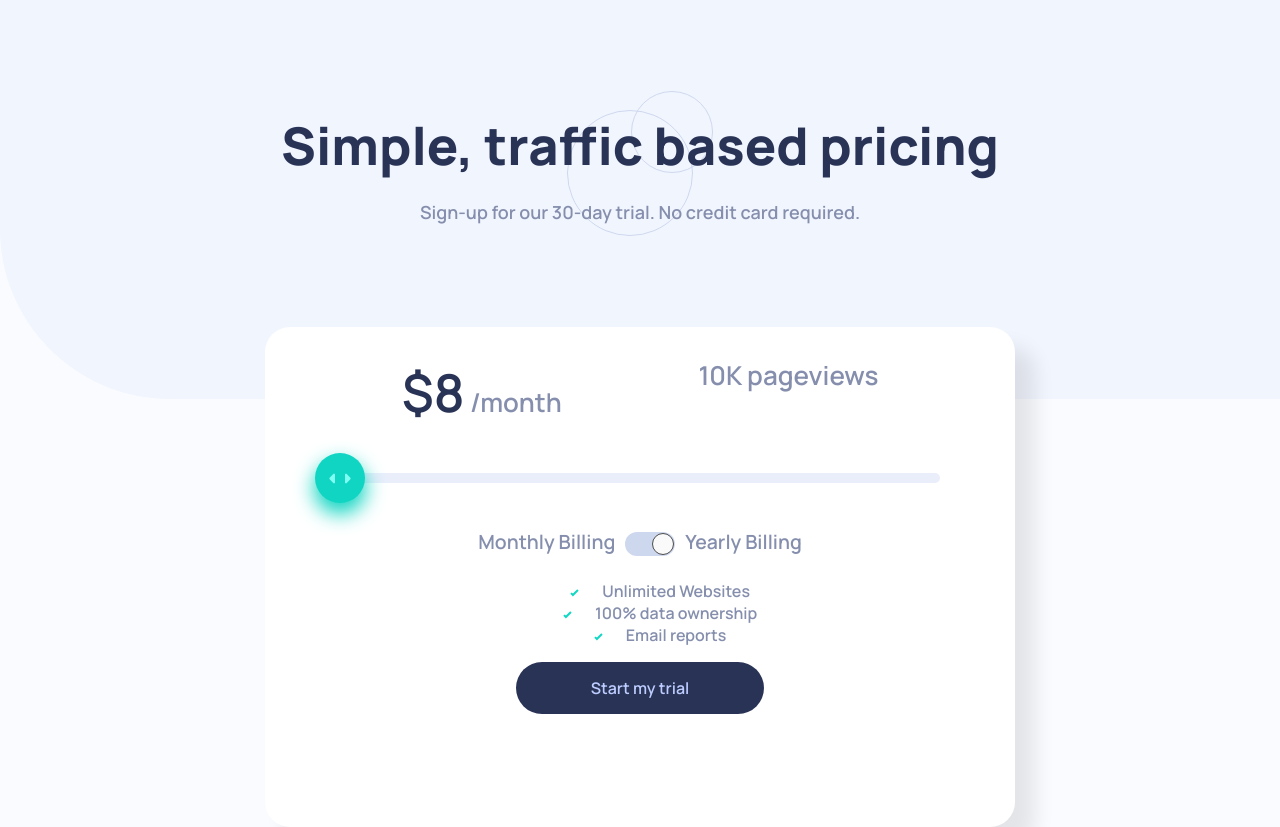
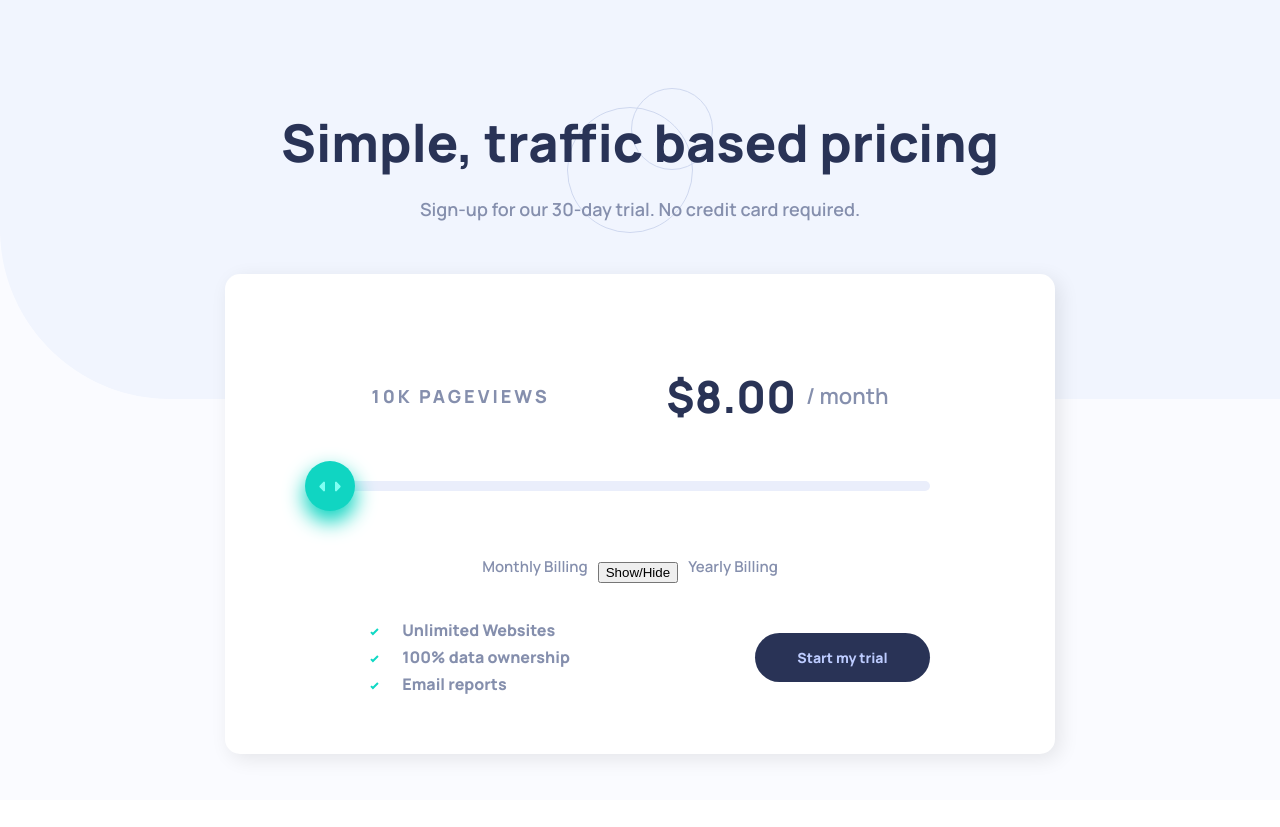
Before and after one commit to LucaGerlich/slider_react, a React (Create React App) app: page / in a window 1280 px wide. After the commit the page ends 800 px from the top, so only its background shows below. Built offline with nearby package versions, Linux system fonts and the light colour scheme.

Commit message:
Update
Added new Slider Button

```diff
--- a/src/App.scss
+++ b/src/App.scss
@@ -15,7 +15,7 @@ $Dark-Desaturated-Blue-TextAndCTABackground: hsl(227, 35%, 25%);
 
 .App-header {
   font-family: Manrope;
-  padding: 100px 0;
+  padding: 50px 0;
   text-align: center;
   background-image: url(./assets/pattern-circles.svg);
   background-position: center;
--- a/src/components/Card.jsx
+++ b/src/components/Card.jsx
@@ -1,5 +1,6 @@
 import React from "react";
 import Toggle from "react-toggle";
+import ToggleTech from "./ToggleTech";
 import { useState } from "react";
 import { Slider } from "./Slider";
 import Slidernew from "./Slidernew";
@@ -9,33 +10,64 @@ import "../assets/icon-check.svg";
 import "../components/Toggle.scss";
 import "./Card.scss";
 
+const prices = [
+  {
+    pageViews: "10K",
+    price: 8,
+  },
+  {
+    pageViews: "50K",
+    price: 12,
+  },
+  {
+    pageViews: "100K",
+    price: 16,
+  },
+  {
+    pageViews: "500K",
+    price: 24,
+  },
+  {
+    pageViews: "1M",
+    price: 36,
+  },
+];
+function setPrice() {
+  console.log(prices);
+}
+
 function Card() {
   const [sliderValue, setSliderValue] = useState(0);
+  const [toggleBool, setToggleBool] = useState(false);
+
+  console.log(toggleBool, setToggleBool);
   return (
     <div className="card">
       <div className="uppertext">
-        <div className="price">
-          <span className="number">${Math.round(8 + 28 * sliderValue)}</span>
-          <span className="month"> /month</span>
-        </div>
         <div className="pageviews">
           <span className="views_number">
-            {Math.round(10 + 200 * sliderValue)}K
+            {prices[sliderValue * (prices.length - 1)].pageViews}
           </span>
-          <span className="views_text"> pageviews</span>
+          <span className="views_text"> PAGEVIEWS</span>
+        </div>
+        <div className="price">
+          <span className="number">
+            ${prices[sliderValue * (prices.length - 1)].price}.00
+          </span>
+          <span className="month"> / month</span>
         </div>
       </div>
       <Slider
         onChange={(sliderValue) => {
           setSliderValue(sliderValue);
         }}
-        steps={5}
+        steps={prices.length - 1}
       ></Slider>
       <div className="switch">
         <span className="month-billing">Monthly Billing</span>
         <div className="switchbutton">
           <label>
-            <Toggle defaultChecked={true} icons={false} onChange={false} />
+            <ToggleTech></ToggleTech>
           </label>
         </div>
         <span className="year-billing">Yearly Billing</span>
@@ -43,7 +75,7 @@ function Card() {
       <div className="spacer"></div>
       <div className="features">
         <div className="list">
-          <ul className="list">
+          <ul className="list-items">
             <li>
               <svg xmlns="http://www.w3.org/2000/svg" width="9" height="8">
                 <path
--- a/src/components/Card.scss
+++ b/src/components/Card.scss
@@ -20,33 +20,58 @@ $Dark-Desaturated-Blue-TextAndCTABackground: hsl(227, 35%, 25%);
   .card {
     font-family: Manrope;
     font-weight: 600;
+    padding: 50px 50px 30px 30px;
     width: 750px;
-    height: 500px;
-    border-radius: 25px;
-    box-shadow: 0 0 0 0 rgba(0, 0, 0, 0.2), 20px 20px 20px 0 rgba(0, 0, 0, 0.09);
+    height: 400px;
+    border-radius: 15px;
+    box-shadow: 0 0 0 0 rgba(0, 0, 0, 0.2), 5px 5px 20px 0 rgba(0, 0, 0, 0.09);
     background-color: white;
     color: black;
+    display: flex;
+    flex-direction: column;
+    justify-content: center;
+    align-items: center;
 
     .uppertext {
+      margin: 10px;
       color: $Grayish-Blue-Text;
       display: flex;
       flex-direction: row;
       justify-content: space-evenly;
       margin-top: 30px;
       width: 100%;
+      align-items: center;
 
+      .price {
+        display: flex;
+        align-items: center;
+
+        order: 1;
         .number {
           color: $Dark-Desaturated-Blue-TextAndCTABackground;
-        font-weight: 300;
-        font-size: 200%;
+          font-weight: 800;
+          font-size: 170%;
         }
 
         .month {
+          margin-left: 10px;
+          font-size: 22px;
           color: $Grayish-Blue-Text;
         }
       }
 
+      .pageviews {
+        font-weight: 800;
+        letter-spacing: 3px;
+        font-style: unset;
+        order: 1;
+        font-size: 18px;
+      }
+    }
+
     .slider {
+      margin: 20px;
+      order: 2;
       width: auto;
       position: relative;
       height: 50px;
@@ -94,9 +119,13 @@ $Dark-Desaturated-Blue-TextAndCTABackground: hsl(227, 35%, 25%);
     }
 
     .switch {
+      margin: 20px;
+      order: 3;
       display: flex;
       flex-direction: row;
       justify-content: center;
+      font-weight: 600;
+      font-size: 20px;
       width: 100%;
       color: $Grayish-Blue-Text;
 
@@ -125,23 +154,29 @@ $Dark-Desaturated-Blue-TextAndCTABackground: hsl(227, 35%, 25%);
     }
 
     .features {
+      order: 4;
       display: flex;
-      flex-direction: column;
+      flex-direction: row;
       justify-content: center;
+      justify-content: space-between;
+      align-items: center;
       font-size: medium;
+      font-weight: 800;
+      width: 80%;
 
       button {
         font-family: Manrope;
-        font-weight: 600;
+        font-weight: 800;
         background-color: $Dark-Desaturated-Blue-TextAndCTABackground;
         padding: 15px 10%;
         border: none;
+        width: 175px;
         border-radius: 300px;
         color: $Pale-Blue-CTAText;
         text-align: center;
         text-decoration: none;
         display: inline-block;
-        font-size: 16px;
+        font-size: 14px;
 
         &:hover {
           cursor: pointer;
@@ -149,14 +184,25 @@ $Dark-Desaturated-Blue-TextAndCTABackground: hsl(227, 35%, 25%);
       }
 
       .spacer {
+        width: 100%;
+        height: 200px;
+        color: black;
       }
 
       .list {
         color: $Grayish-Blue-Text;
         list-style: none;
+        text-align: left;
+
+        li {
+          list-style: none;
+          margin-top: 5px;
+          margin-bottom: 5px;
 
           svg {
             margin-right: 20px;
+            size: 1px;
+          }
         }
       }
     }
@@ -336,6 +382,7 @@ $Dark-Desaturated-Blue-TextAndCTABackground: hsl(227, 35%, 25%);
     }
 
     .slider {
+      order: 2;
       width: auto;
       position: relative;
       height: 50px;
--- a/src/components/Toggle.scss
+++ b/src/components/Toggle.scss
@@ -128,7 +128,7 @@ $Strong-Cyan-SliderBackround: hsl(174, 86%, 45%);
 
 .react-toggle--checked .react-toggle-thumb {
   left: 27px;
-  border-color: #4d4d4d;
+  border-color: #fafafa;
 }
 /*
 .react-toggle--focus .react-toggle-thumb {
--- /dev/null
+++ b/src/components/ToggleTech.jsx
@@ -0,0 +1,21 @@
+import React, { Component } from "react";
+
+export default class ToggleTech extends Component {
+  state = {
+    on: false,
+  };
+
+  toggle = () => {
+    this.setState({ on: !this.state.on });
+    alert("Bro");
+  };
+
+  render() {
+    return (
+      <div>
+        {this.state.on && console.log("Moin")}
+        <button onClick={this.toggle}>Show/Hide</button>
+      </div>
+    );
+  }
+}
```
Also changed, not shown: public/index.html (+0 -23 lines), src/components/Switch.jsx (added, +9 -0 lines), src/index.js (+6 -10 lines). Lines whose indentation alone changed are shown as unchanged.
